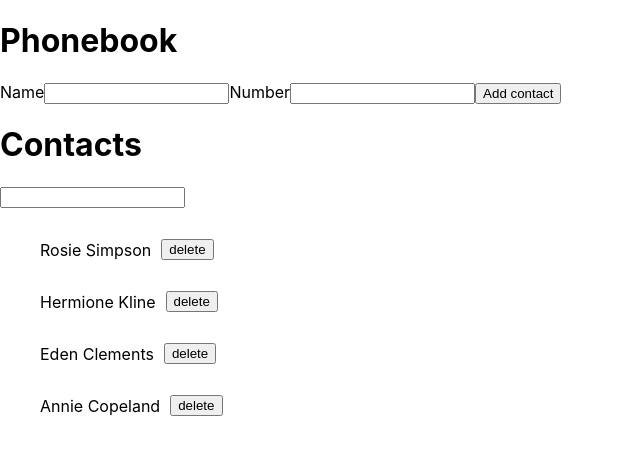
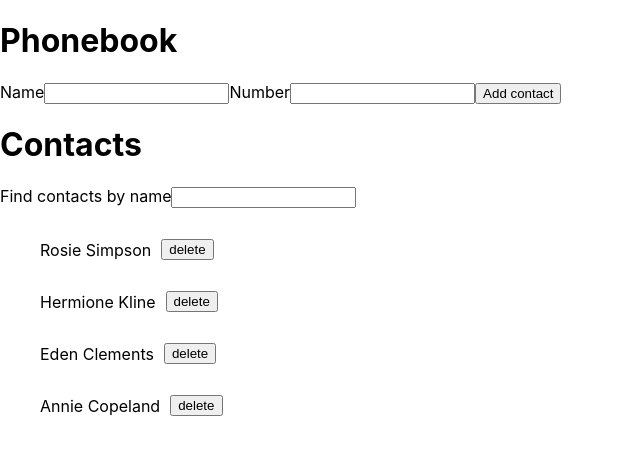
Before and after one commit to VasylRybotytskyi/goit-react-hw-02-phonebook, a React (Create React App) app: page / in a window 1280 px wide. Shown: the top 454 px of the page, without its empty margins (0-640 px from the left). Built offline with nearby package versions, Linux system fonts and the light colour scheme.

Commit message:
added label for filter

```diff
--- a/src/components/Filter/Filter.jsx
+++ b/src/components/Filter/Filter.jsx
@@ -1,7 +1,14 @@
-export const Filter = ({ onChange }) => {
+export const Filter = ({ onChange, value }) => {
   return (
     <>
-      <input type="text" onChange={onChange} />
+      <label htmlFor="find">Find contacts by name</label>
+      <input
+        type="text"
+        onChange={onChange}
+        value={value}
+        id="find"
+        name="find"
+      />
     </>
   );
 };
```
